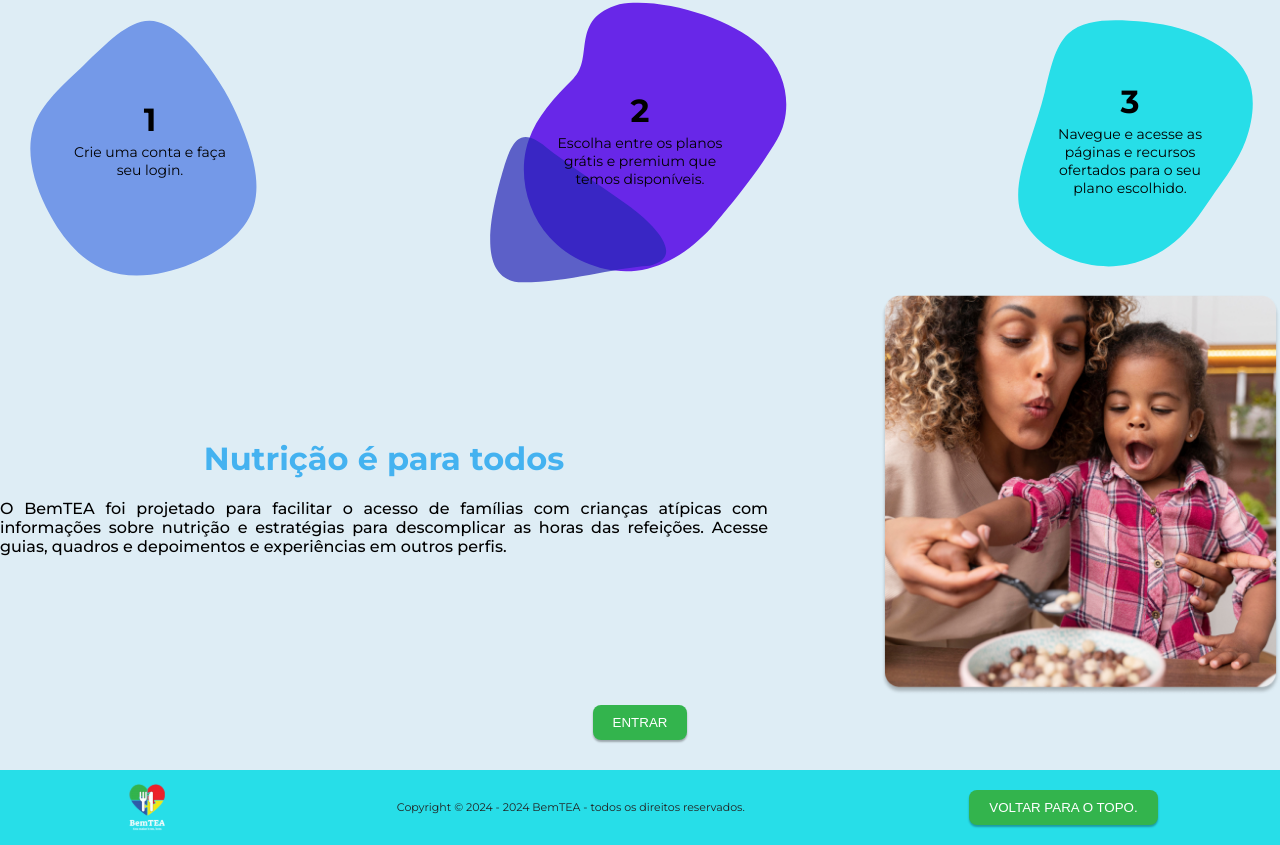
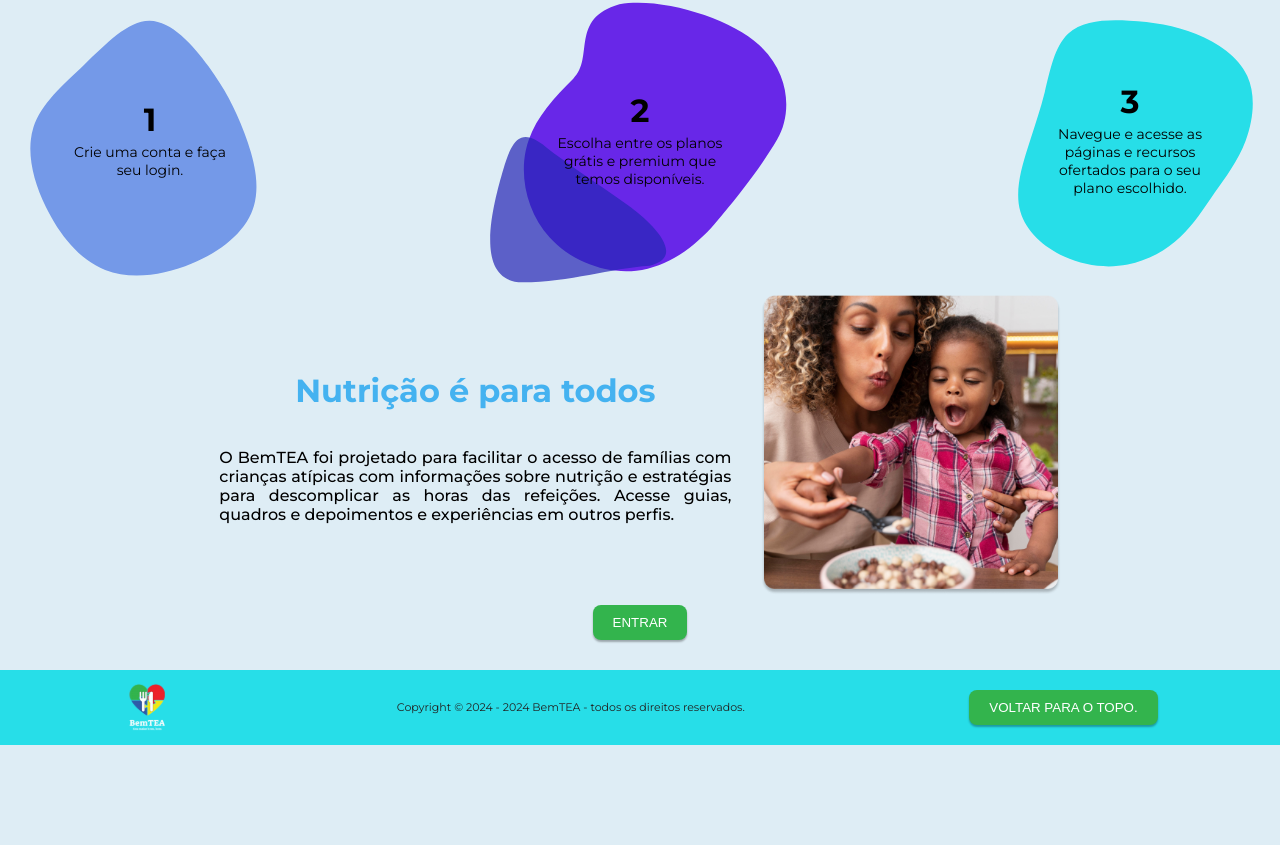
Before and after one commit to PaulaRobertaSuelen/Seguran-a-Alimentar-, a React (Vite) app: page / in a window 1280 px wide. Shown: the part 624-1469 px from the top of the page. After the commit the page ends 1369 px from the top, so only its background shows below. Built offline with nearby package versions, Linux system fonts and the light colour scheme.

Commit message:
style: correção no espaçamento dos itens na sessão

```diff
--- a/src/pages/Home/index.jsx
+++ b/src/pages/Home/index.jsx
@@ -20,12 +20,12 @@ export default function Home() {
       <Navbar />
       {/** esse foi um botao que eu criei com ananias */}
       {/* <button onClick={() => navigation('/login')}>login</button> */}
-      <S.TitleSection>
-        <img src={Wave} alt="wave" />
-        <h1>Como funciona?</h1>
-        <img src={WaveTwo} alt="wave" />
-      </S.TitleSection>
       <S.Container>
+        <S.TitleSection>
+          <img src={Wave} alt="wave" />
+          <h1>Como funciona?</h1>
+          <img src={WaveTwo} alt="wave" />
+        </S.TitleSection>
         <div
           style={{
             display: "flex",
--- a/src/pages/Home/styles.js
+++ b/src/pages/Home/styles.js
@@ -10,15 +10,19 @@ export const Container = styled.div`
 
 export const Card = styled.div`
   display: flex;
-  justify-content: space-between;
+  justify-content: center;
+  gap: 30px;
   align-items: center;
   & img {
-    max-width: 400px;
-    max-height: 400px;
+    max-width: 300px;
+    max-height: 300px;
   }
 `;
 
 export const TextContainer = styled.div`
+  display: flex;
+  flex-direction: column;
+  align-items: center;
   max-width: 60%;
   & h1 {
     color: #44b2f0;
@@ -27,6 +31,7 @@ export const TextContainer = styled.div`
   & p {
     text-align: justify;
     font-weight: 500;
+    max-width: 40vw;
   }
 `;
 
```
